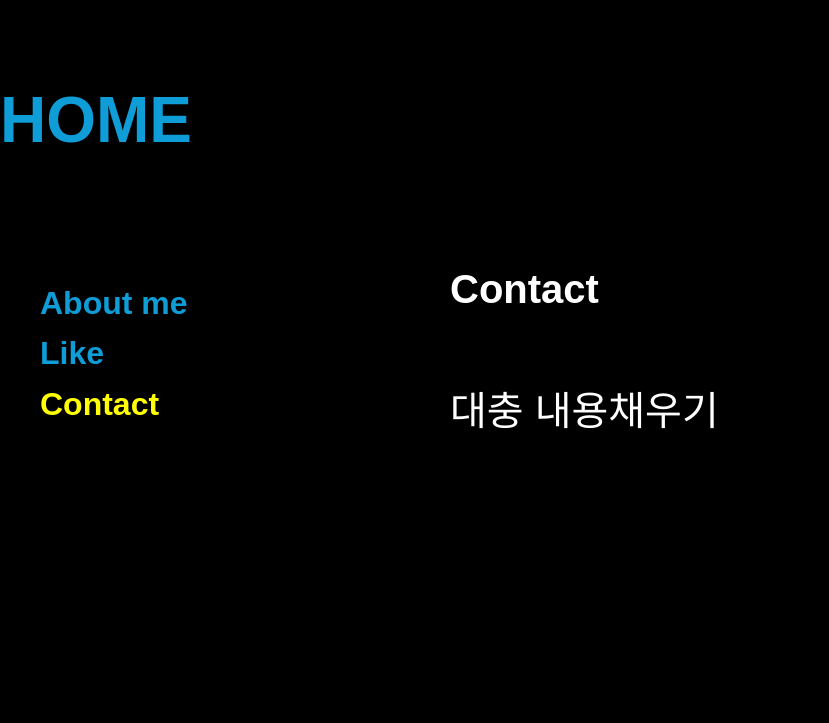
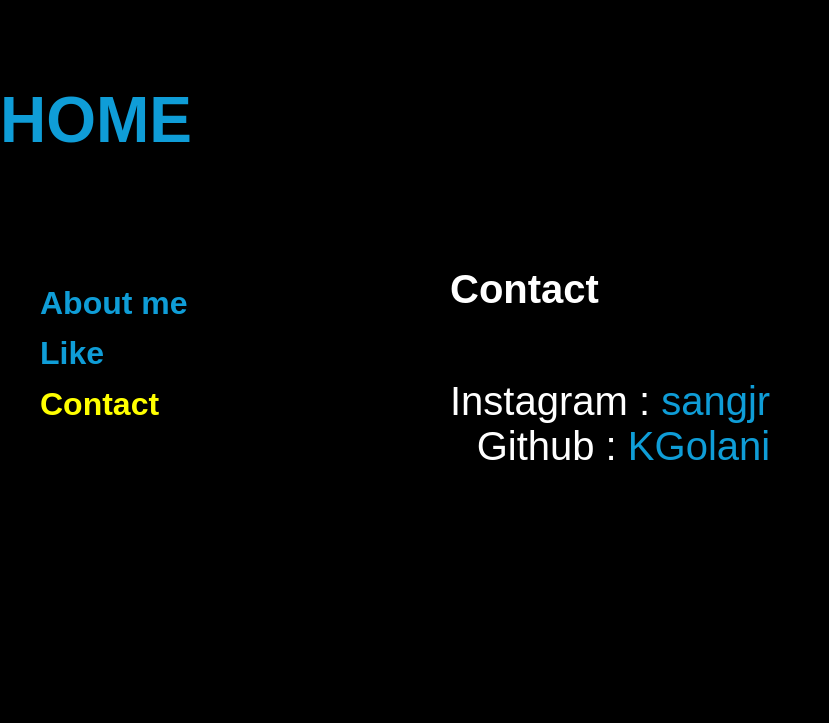
Before and after one commit to KGolani/yechan, a plain HTML site: page contact.html in a window 1280 px wide. Shown: the whole page, without its empty margins (0-829 px from the left). Drawn offline with Linux system fonts and the light colour scheme.

Commit message:
Update contact.html

```diff
--- a/contact.html
+++ b/contact.html
@@ -18,8 +18,9 @@
             </ul>
             <div class=text1>
               <h1>Contact</h1>
-              <p>대충 내용채우기</p>
-            </div>
+<p>Instagram : <a href="https://www.instagram.com/sang9jr/">sangjr</a>
+              <br>Github : <a href="https://github.com/KGolani">KGolani</a>
+              </p>
         </div>
   </body>
 </html>
```
